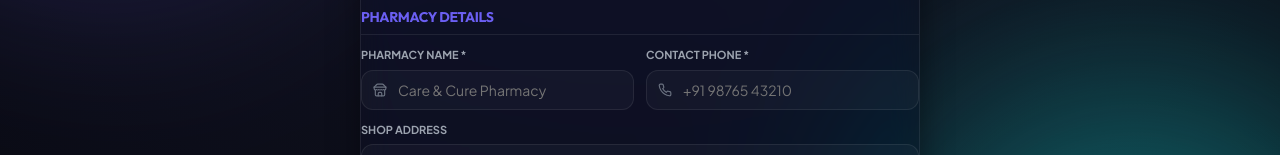
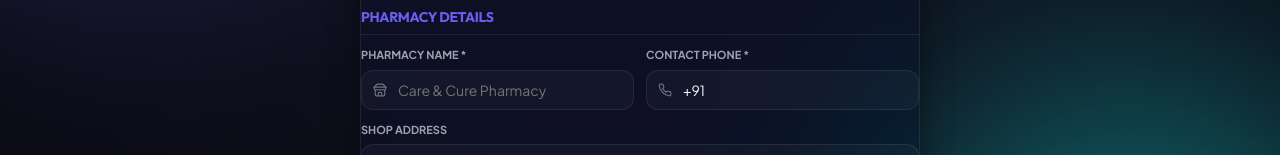
Before and after one commit to B4D4L-2005/Smart_Pharmacy_System, a React app in the folder frontend/: page / in a window 1280 px wide. Both pictures are taken after a click on the button "Register Store". Shown: the part 371-526 px from the top of the page. Built offline with nearby package versions, Linux system fonts and the light colour scheme; no server answers; the HTML template or start-up script is replaced by a standard one.

Commit message:
fix: default signup prefix to +91 and add email gateway env config templates

```diff
--- a/frontend/src/app/pages/Signup.jsx
+++ b/frontend/src/app/pages/Signup.jsx
@@ -13,7 +13,7 @@ export function Signup({ onNavigate }) {
   const [username, setUsername] = useState('');
   const [email, setEmail] = useState('');
   const [shopName, setShopName] = useState('');
-  const [shopPhone, setShopPhone] = useState('');
+  const [shopPhone, setShopPhone] = useState('+91 ');
   const [shopAddress, setShopAddress] = useState('');
 
   const [otpSent, setOtpSent] = useState(false);
```
Also changed, not shown: 2 other files (tests, documents, lock files or other folders).
